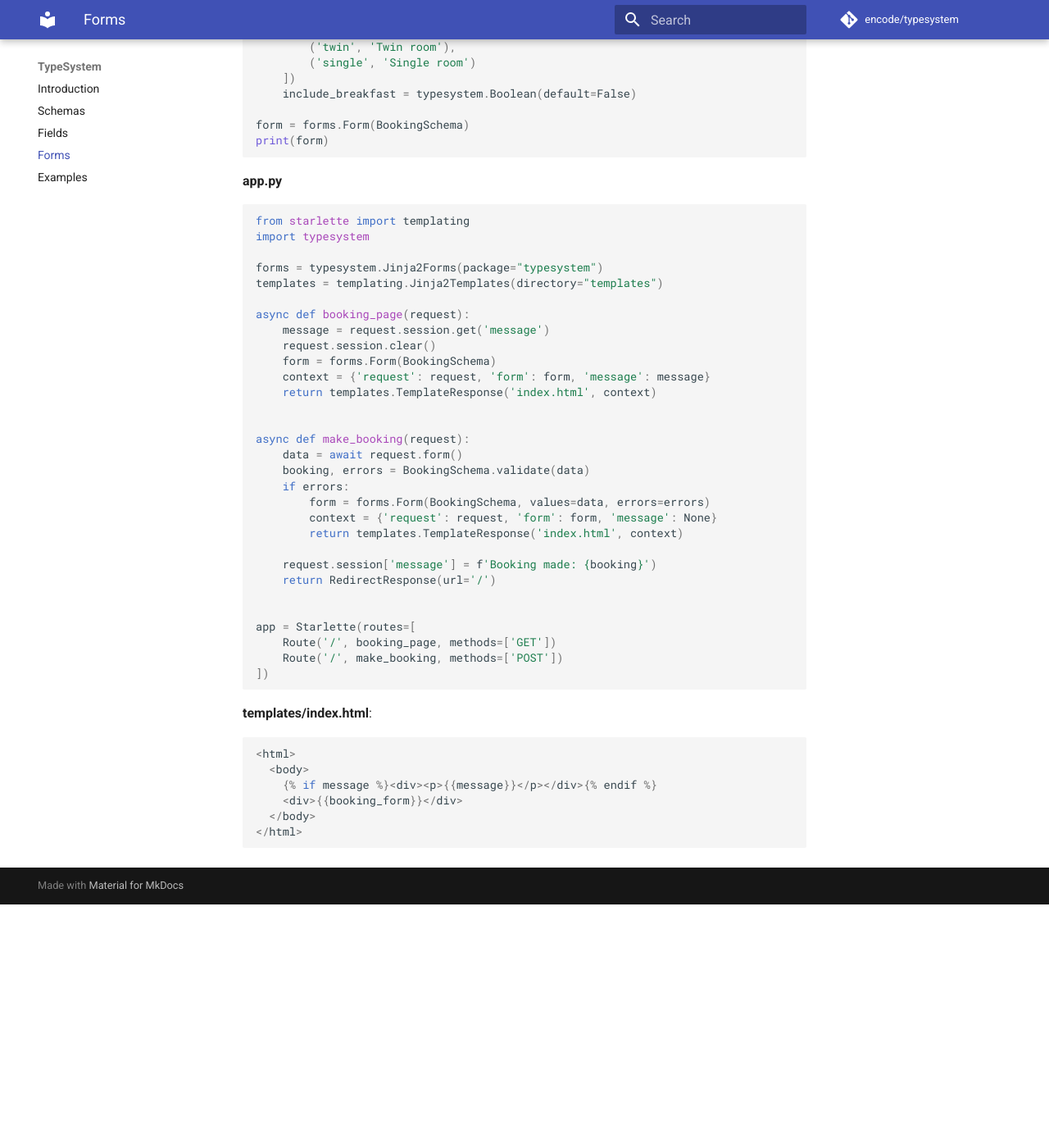
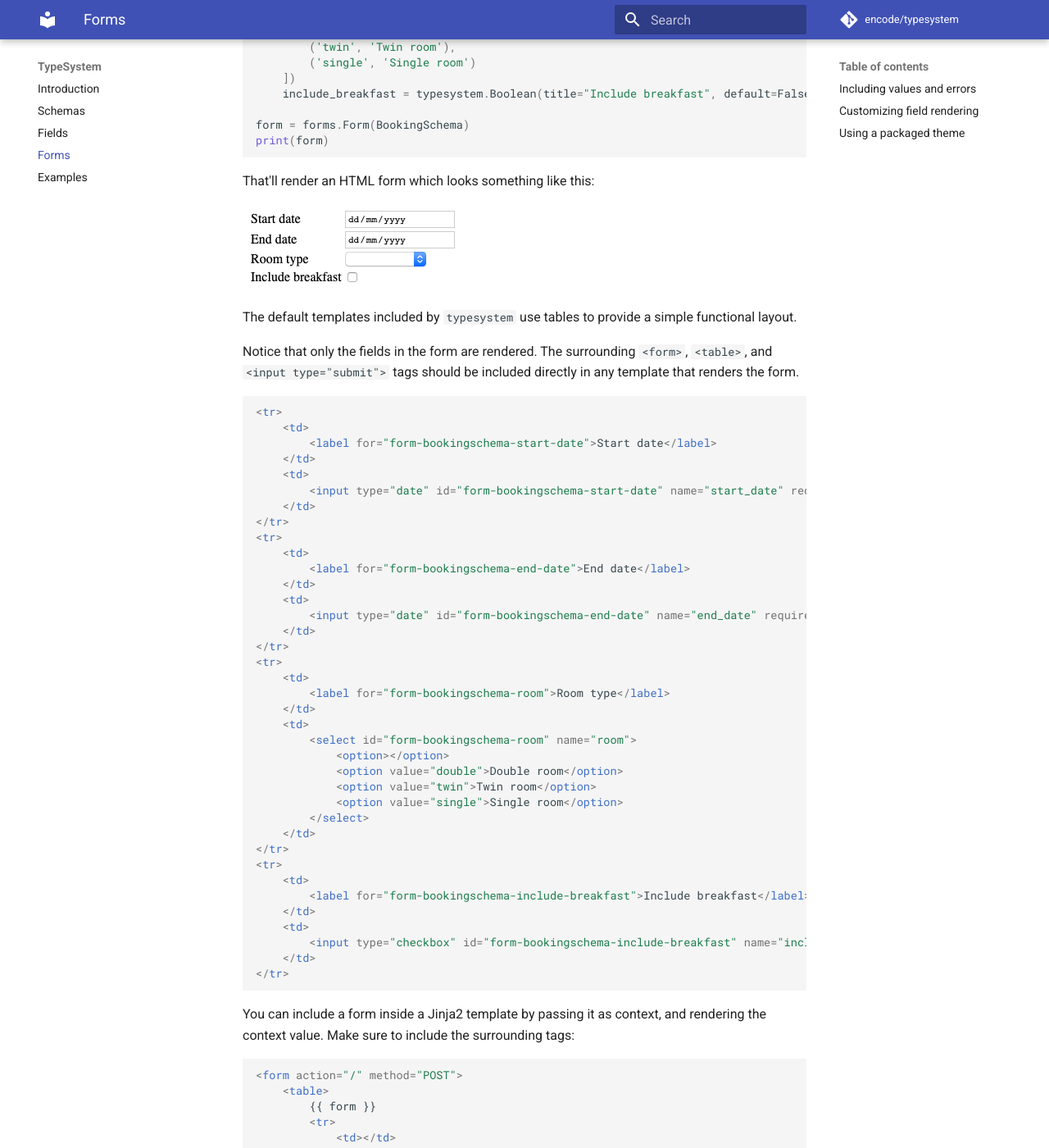
Before and after one commit to encode/typesystem, an MkDocs documentation site: the page built from docs/forms.md, in a window 1280 px wide and 1400 px high, scrolled down 422 px. Shown: the whole window at 82% size. Built offline with MkDocs 1.6.1 and Material for MkDocs 9.7.7, drawn with Linux system fonts in a browser that asks for light colours; comment, search, counter and statistics services are not loaded; before the commit the page ends 1525 px from its top, so only the background shows below that; some of the changed text lies outside the part shown.

Commit message:
Docs, examples, template tweaks

````diff
--- a/docs/forms.md
+++ b/docs/forms.md
@@ -9,61 +9,145 @@
 forms = typesystem.Jinja2Forms(package="typesystem")  # Use the default templates.
 
 class BookingSchema(typesystem.Schema):
-    start_date = typesystem.Date()
-    end_date = typesystem.Date()
-    room = typesystem.Choice(choices=[
+    start_date = typesystem.Date(title="Start date")
+    end_date = typesystem.Date(title="End date")
+    room = typesystem.Choice(title="Room type", choices=[
         ('double', 'Double room'),
         ('twin', 'Twin room'),
         ('single', 'Single room')
     ])
-    include_breakfast = typesystem.Boolean(default=False)
+    include_breakfast = typesystem.Boolean(title="Include breakfast", default=False)
 
 form = forms.Form(BookingSchema)
 print(form)
 ```
 
-**app.py**
+That'll render an HTML form which looks something like this:
+
+![Default form rendering](img/form_default_rendering.png)
+
+The default templates included by `typesystem` use tables to provide a simple
+functional layout.
+
+Notice that only the fields in the form are rendered. The surrounding `<form>`, `<table>`, and `<input type="submit">` tags should be included directly in any template that renders the form.
+
+```html
+<tr>
+    <td>
+        <label for="form-bookingschema-start-date">Start date</label>
+    </td>
+    <td>
+        <input type="date" id="form-bookingschema-start-date" name="start_date" required>
+    </td>
+</tr>
+<tr>
+    <td>
+        <label for="form-bookingschema-end-date">End date</label>
+    </td>
+    <td>
+        <input type="date" id="form-bookingschema-end-date" name="end_date" required>
+    </td>
+</tr>
+<tr>
+    <td>
+        <label for="form-bookingschema-room">Room type</label>
+    </td>
+    <td>
+        <select id="form-bookingschema-room" name="room">
+            <option></option>
+            <option value="double">Double room</option>
+            <option value="twin">Twin room</option>
+            <option value="single">Single room</option>
+        </select>
+    </td>
+</tr>
+<tr>
+    <td>
+        <label for="form-bookingschema-include-breakfast">Include breakfast</label>
+    </td>
+    <td>
+        <input type="checkbox" id="form-bookingschema-include-breakfast" name="include_breakfast" value="true">
+    </td>
+</tr>
+```
+
+You can include a form inside a Jinja2 template by passing it as context,
+and rendering the context value. Make sure to include the surrounding tags:
+
+```html
+<form action="/" method="POST">
+    <table>
+        {{ form }}
+        <tr>
+            <td></td>
+            <td><input type="submit" value="Make booking"/></td>
+        </tr>
+    </table>
+</form>
+```
+
+## Including values and errors
+
+We can include values in a form like so:
 
 ```python
-from starlette import templating
-import typesystem
-
-forms = typesystem.Jinja2Forms(package="typesystem")
-templates = templating.Jinja2Templates(directory="templates")
-
-async def booking_page(request):
-    message = request.session.get('message')
-    request.session.clear()
-    form = forms.Form(BookingSchema)
-    context = {'request': request, 'form': form, 'message': message}
-    return templates.TemplateResponse('index.html', context)
-
-
-async def make_booking(request):
-    data = await request.form()
-    booking, errors = BookingSchema.validate(data)
-    if errors:
-        form = forms.Form(BookingSchema, values=data, errors=errors)
-        context = {'request': request, 'form': form, 'message': None}
-        return templates.TemplateResponse('index.html', context)
-
-    request.session['message'] = f'Booking made: {booking}')
-    return RedirectResponse(url='/')
-
-
-app = Starlette(routes=[
-    Route('/', booking_page, methods=['GET'])
-    Route('/', make_booking, methods=['POST'])
-])
+initial_values = {'room': 'double', 'include_breakfast': True}
+form = forms.Form(BookingSchema, values=initial_values)
 ```
 
-**templates/index.html**:
+We can also include validation errors:
 
 ```python
-<html>
-  <body>
-    {% if message %}<div><p>{{message}}</p></div>{% endif %}
-    <div>{{booking_form}}</div>
-  </body>
-</html>
+booking, errors = BookingSchema.validate_or_error(data)
+if errors:
+    form = forms.Form(BookingSchema, values=data, errors=errors)
 ```
+
+## Customizing field rendering
+
+If you'd like to override the default field rendering you can switch to
+using your own custom templates. Switch this line:
+
+```python
+forms = typesystem.Jinja2Forms(package="typesystem")
+```
+
+To instead use a `templates` directories:
+
+```python
+forms = typesystem.Jinja2Forms(directory="templates")
+```
+
+You'll need to provide the following templates:
+
+* `forms/checkbox.html`
+* `forms/input.html`
+* `forms/select.html`
+* `forms/textarea.html`
+
+## Using a packaged theme
+
+You can also use a pre-packaged theme, such as Bootstrap 4:
+
+```shell
+# This pypi package includes `typesystem` form templates,
+# and pre-packaged static files.
+$ pip install bootstrap4
+```
+
+```python
+forms = typesystem.Jinja2Forms(package="bootstrap4")
+```
+
+The `bootstrap4` package also provides the static CSS and JavaScript files,
+which you can easily serve up from Starlette's `StaticFiles` application:
+
+```python
+# Serve everything in the local "statics" directory plus everything
+# in the "statics" directory of the `bootstrap4` package.
+statics = StaticFiles(directory="statics", packages=["bootstrap4"])
+```
+
+That will then render HTML forms using Bootstrap:
+
+![Bootstrap form rendering](img/form_boostrap_rendering.png)
````
Also changed, not shown: docs/examples.md (+137 -21 lines), docs/img/boostrap_example.png (added), docs/img/form_boostrap_rendering.png (added), docs/img/form_default_rendering.png (added), 14 other files.
